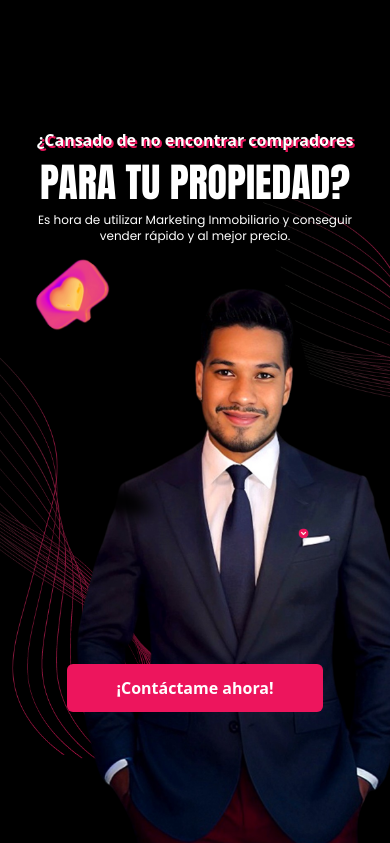
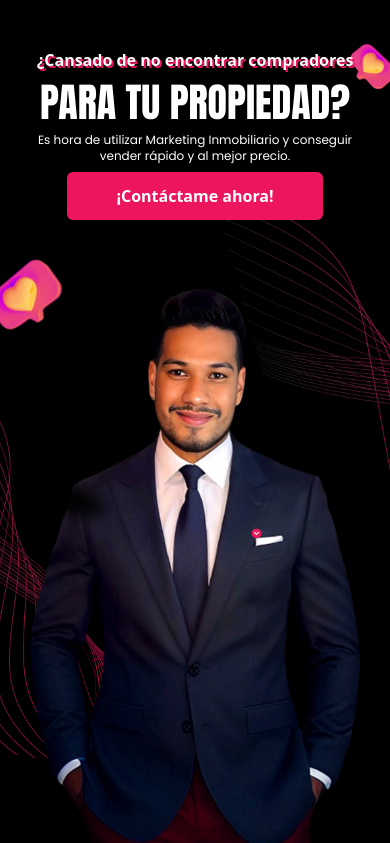
Before and after one commit to Cleberich/vendetupropiedad, a Next.js app: page / in a window 390 px wide. Shown: the top 843 px of the page. Built offline with nearby package versions, Linux system fonts and the light colour scheme.

Commit message:
primer commit

```diff
--- a/pages/index.js
+++ b/pages/index.js
@@ -17,8 +17,8 @@ const poppins = Poppins({
 export default function Home() {
   return (
     <>
-      <div className="md:bg-[url('/img/desktop.png')] bg-[url('/img/mobile.png')] bg-cover bg-no-repeat h-screen w-full ">
-        <div className="mx-2 md:mx-44 pt-32 md:pt-48">
+      <div className="md:bg-[url('/img/desktop.png')] bg-[url('/img/mobile.png')] bg-cover bg-center bg-no-repeat h-screen w-full ">
+        <div className="mx-2 md:mx-44 pt-12 md:pt-48">
           <h1 className="text-white md:text-left text-center text-[16px] md:text-[38.3px] font-bold text-outline">
             ¿Cansado de no encontrar compradores
           </h1>
@@ -37,7 +37,7 @@ export default function Home() {
           <div className="flex md:justify-start justify-center">
             <a
               href="https://wa.link/kmoseo"
-              className="bg-[#ED155D] text-white font-bold py-3 text-center px-6 rounded-md mt-[420px] md:mt-4 md:w-auto w-64"
+              className="bg-[#ED155D] text-white font-bold py-3 text-center px-6 rounded-md mt-2 md:mt-4 md:w-auto w-64"
             >
               ¡Contáctame ahora!
             </a>
```
